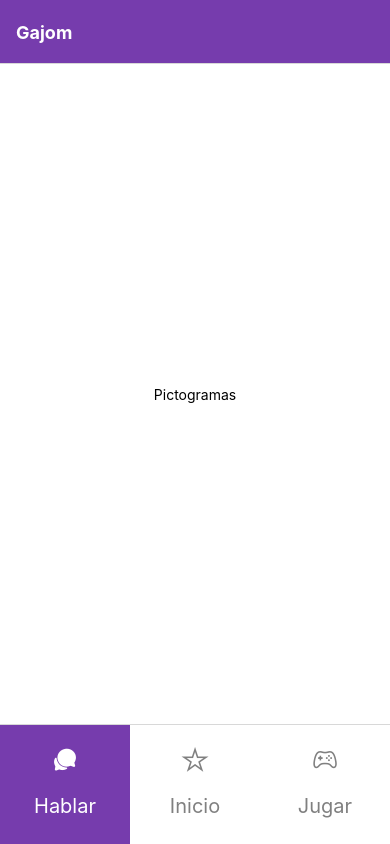
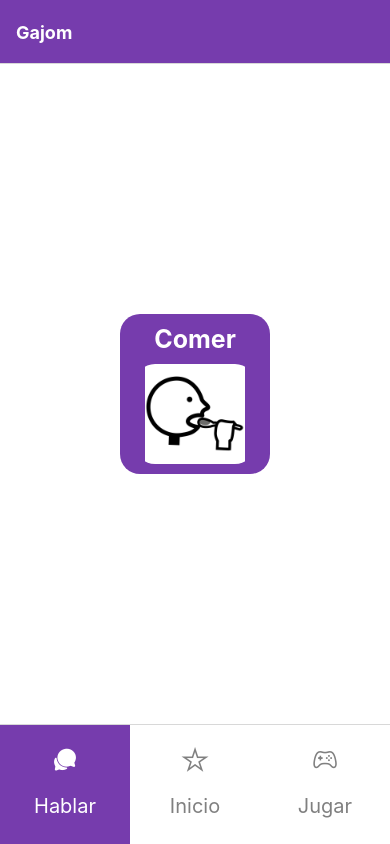
Before and after one commit to jonaymm01/gajom, a React Native app: screen /Pictos in a window 390 px wide. Built offline with nearby package versions, Linux system fonts and the light colour scheme; what react-native-tailwindcss would draw is missing.

Commit message:
Implementado componente Pictograma

```diff
--- /dev/null
+++ b/src/components/Pictogram.js
@@ -0,0 +1,46 @@
+// Button.js
+import {StyleSheet} from 'react-native';
+import React, {useState} from 'react';
+import {TouchableOpacity, Text, Image, View} from 'react-native';
+import {styles, palette} from '../styles/styles';
+import {DefaultPictos} from '../content/DefaultPictos';
+
+/**
+ * Componente: Botón.
+ * @param {*} {label, ...props}
+ * @return {JSX.Element}
+ */
+export default function Pictogram({...props}) {
+  const img = DefaultPictos.data.categories[0].content[0].img;
+  const text = DefaultPictos.data.categories[0].content[0].text;
+  return (
+    <TouchableOpacity style={[pictoStyles.base]}>
+      <Text style={pictoStyles.text}>{text}</Text>
+      <Image source={img} resizeMode='contain' style={pictoStyles.img} />
+    </TouchableOpacity>
+  );
+}
+
+export const pictoStyles = StyleSheet.create({
+  base: {
+    height: 160,
+    width: 150,
+    alignItems: 'center',
+    backgroundColor: palette.violet,
+    borderRadius: 20,
+    padding: 10,
+    margin: 10,
+  },
+  text: {
+    color: '#fff',
+    fontSize: 25,
+    fontWeight: 'bold',
+    marginBottom: 10,
+  },
+  img: {
+    flex: 1,
+    height: 90,
+    width: 120,
+    borderRadius: 20,
+  },
+});
--- /dev/null
+++ b/src/content/DefaultPictos.js
@@ -0,0 +1,16 @@
+export const DefaultPictos = {
+  data: {
+    categories:
+      [
+        {
+          'name': 'necesities',
+          'content': [
+            {
+              'text': 'Comer',
+              'img': require('../../assets/pictos/comer.png'),
+            },
+          ],
+        },
+      ],
+  },
+};
--- a/src/pages/talker/Pictos.jsx
+++ b/src/pages/talker/Pictos.jsx
@@ -1,14 +1,19 @@
 import {Text, View} from 'react-native';
 import {styles} from '../../styles/styles';
+import Pictogram from '../../components/Pictogram';
+
 
 /**
  * Método para renderizar página de Pictogramas.
  * @return {JSX.Element}
  */
 export function Pictos() {
+  const text='Comer';
+  const img='../../assets/pictos/comer.png';
+
   return (
     <View style={styles.blank_background}>
-      <Text>Pictogramas</Text>
+      <Pictogram text={text} img={img}/>
     </View>
   );
 }
```
Also changed, not shown: assets/pictos/comer.png (added).
